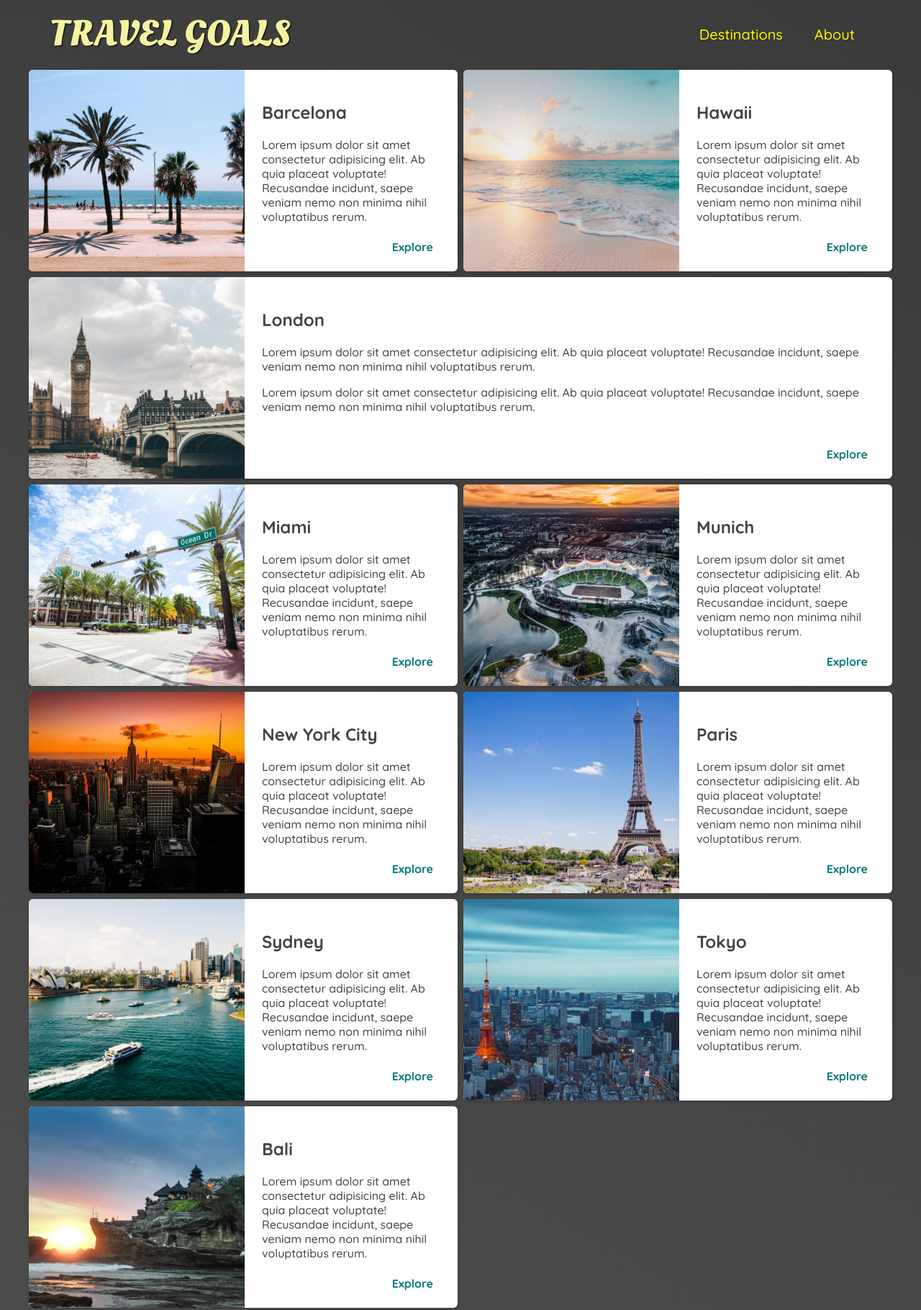
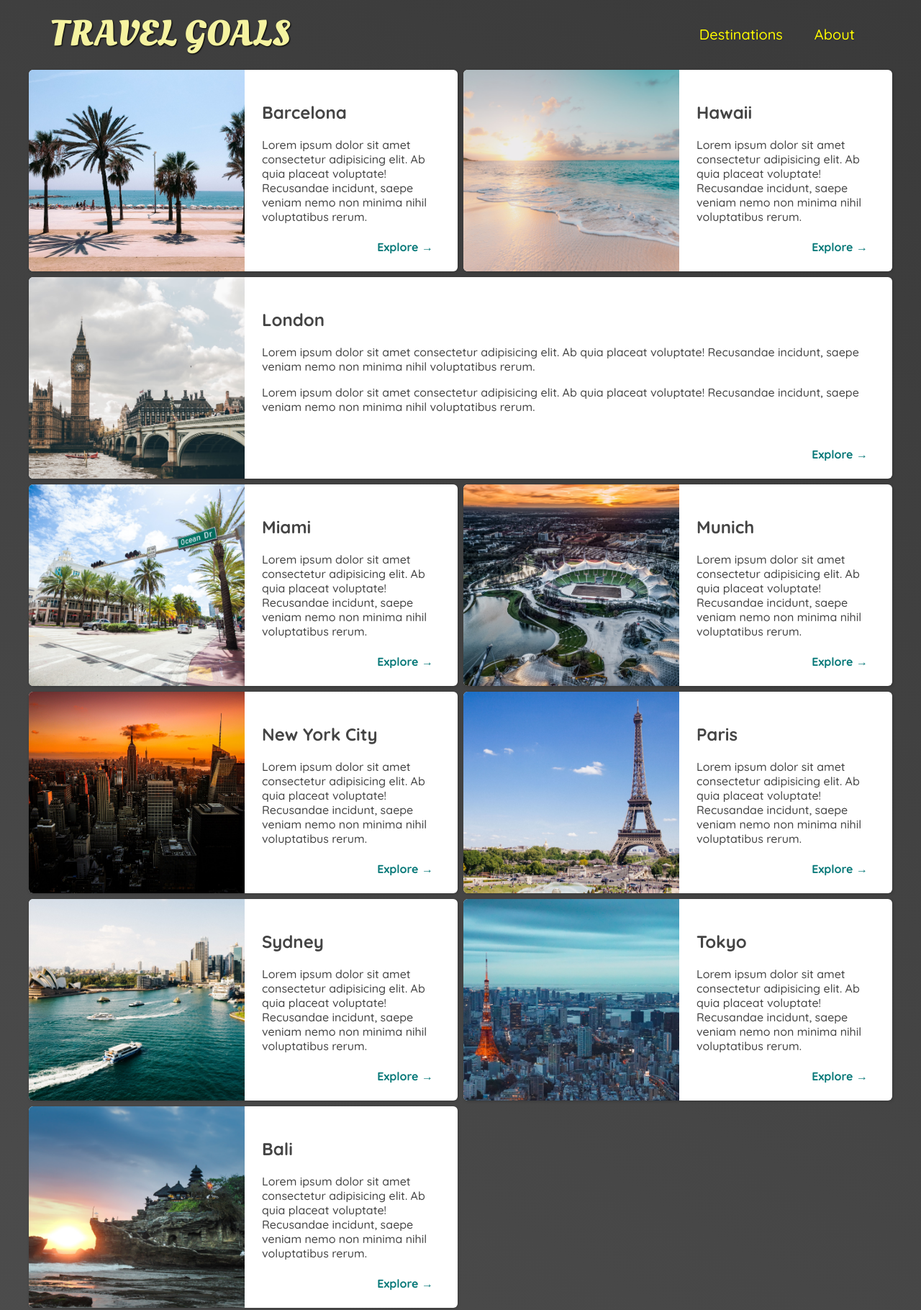
Before and after one commit to r0pe-12/travel-goals, a plain HTML site: page places.html in a window 1280 px wide. Shown: the part 2-1822 px from the top of the page at 72% size. Drawn offline with Linux system fonts and the light colour scheme.

Commit message:
added arrows

```diff
--- a/places.html
+++ b/places.html
@@ -46,7 +46,7 @@
 
                         <div class="actions">
                             <a href="https://en.wikipedia.org/wiki/Barcelona"
-                                >Explore</a
+                                >Explore &#x2192;</a
                             >
                         </div>
                     </div>
@@ -64,8 +64,8 @@
                             </p>
                         </div>
                         <div class="actions">
-                            <a href="hhttps://en.wikipedia.org/wiki/Hawaii"
-                                >Explore</a
+                            <a href="https://en.wikipedia.org/wiki/Hawaii"
+                                >Explore &#x2192;</a
                             >
                         </div>
                     </div>
@@ -90,7 +90,7 @@
                         </div>
                         <div class="actions">
                             <a href="https://en.wikipedia.org/wiki/London"
-                                >Explore</a
+                                >Explore &#x2192;</a
                             >
                         </div>
                     </div>
@@ -109,7 +109,7 @@
                         </div>
                         <div class="actions">
                             <a href="https://en.wikipedia.org/wiki/Miami"
-                                >Explore</a
+                                >Explore &#x2192;</a
                             >
                         </div>
                     </div>
@@ -131,7 +131,7 @@
                         </div>
                         <div class="actions">
                             <a href="https://en.wikipedia.org/wiki/Munich"
-                                >Explore</a
+                                >Explore &#x2192;</a
                             >
                         </div>
                     </div>
@@ -154,7 +154,7 @@
                         <div class="actions">
                             <a
                                 href="https://en.wikipedia.org/wiki/New_York_City"
-                                >Explore</a
+                                >Explore &#x2192;</a
                             >
                         </div>
                     </div>
@@ -173,7 +173,7 @@
                         </div>
                         <div class="actions">
                             <a href="https://en.wikipedia.org/wiki/Paris"
-                                >Explore</a
+                                >Explore &#x2192;</a
                             >
                         </div>
                     </div>
@@ -192,7 +192,7 @@
                         </div>
                         <div class="actions">
                             <a href="https://en.wikipedia.org/wiki/Sydney"
-                                >Explore</a
+                                >Explore &#x2192;</a
                             >
                         </div>
                     </div>
@@ -211,7 +211,7 @@
                         </div>
                         <div class="actions">
                             <a href="https://en.wikipedia.org/wiki/Tokyo"
-                                >Explore</a
+                                >Explore &#x2192;</a
                             >
                         </div>
                     </div>
@@ -230,7 +230,7 @@
                         </div>
                         <div class="actions">
                             <a href="https://en.wikipedia.org/wiki/Bali"
-                                >Explore</a
+                                >Explore &#x2192;</a
                             >
                         </div>
                     </div>
```
